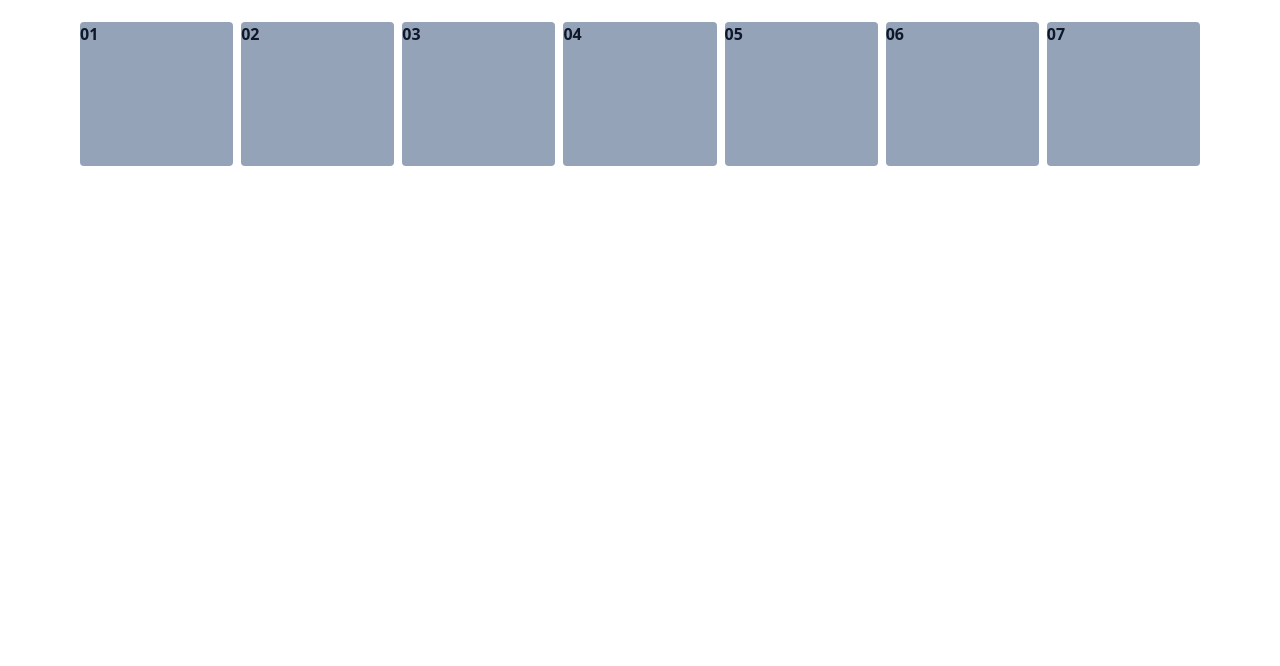
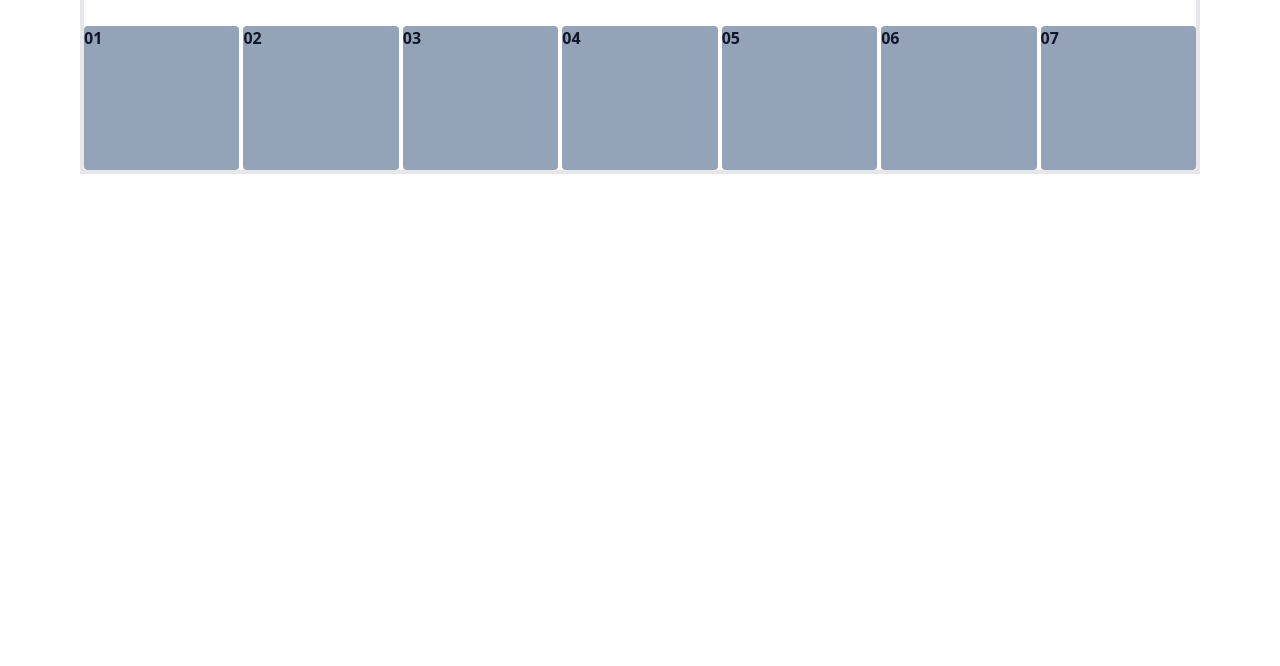
Before and after one commit to LimeRicky84/The-Plan, a plain HTML site: page today.html in a window 1280 px wide. Shown: the part 134-800 px from the top of the page. Drawn offline with nearby package versions, Linux system fonts and the light colour scheme.

Commit message:
html files updated

```diff
--- a/today.html
+++ b/today.html
@@ -15,14 +15,14 @@
         <h1 class="text-3xl text-center font-bold">
         Today:
         </h1>
-        <div class="grid grid-cols-7 grid-flow-col-dense pt-10 gap-2 ">
-            <div class="bg-slate-400 text-slate-900 font-semibold hover:bg-slate-600 hover:text-slate-200 rounded h-36">01</div>
-            <div class="bg-slate-400 text-slate-900 font-semibold hover:bg-slate-600 hover:text-slate-200 rounded h-36">02</div>
-            <div class="bg-slate-400 text-slate-900 font-semibold hover:bg-slate-600 hover:text-slate-200 rounded h-36">03</div>
-            <div class="bg-slate-400 text-slate-900 font-semibold hover:bg-slate-600 hover:text-slate-200 rounded h-36">04</div>
-            <div class="bg-slate-400 text-slate-900 font-semibold hover:bg-slate-600 hover:text-slate-200 rounded h-36">05</div>
-            <div class="bg-slate-400 text-slate-900 font-semibold hover:bg-slate-600 hover:text-slate-200 rounded h-36">06</div>
-            <div class="bg-slate-400 text-slate-900 font-semibold hover:bg-slate-600 hover:text-slate-200 rounded h-36">07</div>
+        <div class="grid grid-cols-7 border-4 border-solid grid-flow-col-dense pt-10 gap-1 ">
+            <div id="bx1" class="bg-slate-400 text-slate-900 font-semibold hover:bg-slate-600 hover:text-slate-200 rounded h-36">01</div>
+            <div id="bx2" class="bg-slate-400 text-slate-900 font-semibold hover:bg-slate-600 hover:text-slate-200 rounded h-36">02</div>
+            <div id="bx3" class="bg-slate-400 text-slate-900 font-semibold hover:bg-slate-600 hover:text-slate-200 rounded h-36">03</div>
+            <div id="bx4" class="bg-slate-400 text-slate-900 font-semibold hover:bg-slate-600 hover:text-slate-200 rounded h-36">04</div>
+            <div id="bx5" class="bg-slate-400 text-slate-900 font-semibold hover:bg-slate-600 hover:text-slate-200 rounded h-36">05</div>
+            <div id="bx6" class="bg-slate-400 text-slate-900 font-semibold hover:bg-slate-600 hover:text-slate-200 rounded h-36">06</div>
+            <div id="bx7" class="bg-slate-400 text-slate-900 font-semibold hover:bg-slate-600 hover:text-slate-200 rounded h-36">07</div>
         </div>
     </div>
 </body>
```
Also changed, not shown: settings.html (+2 -2 lines).
